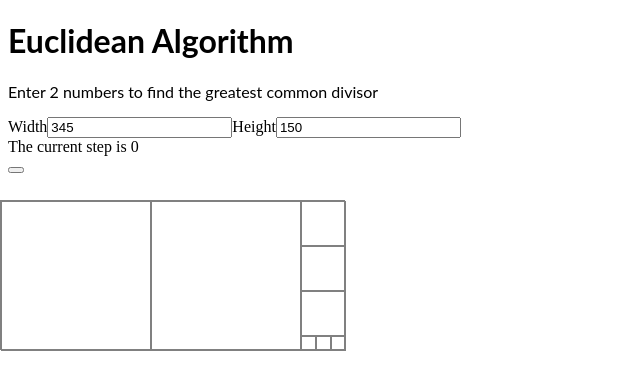
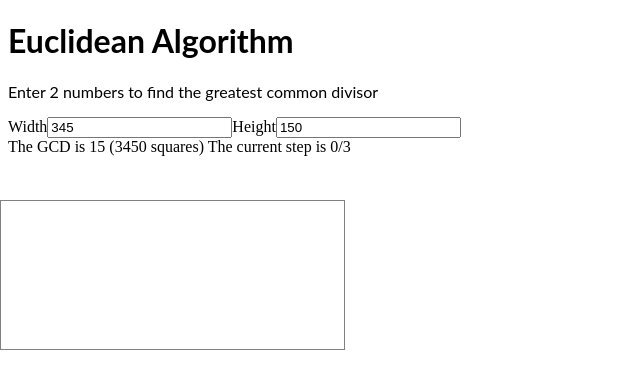
Before and after one commit to kevinmaes/euclid, a React (Create React App) app: page / in a window 1280 px wide. Shown: the top 390 px of the page, without its empty margins (0-640 px from the left). Built offline with nearby package versions, Linux system fonts and the light colour scheme.

Commit message:
fix changing inputs

```diff
--- a/src/App.js
+++ b/src/App.js
@@ -26,7 +26,7 @@ class App extends Component {
       inputs.push(height);
     }
 
-    const steps = calcGCDSteps(width, height);
+    const steps = this.getSteps(inputs);
     this.state = {
       inputs,
       steps,
@@ -43,13 +43,13 @@ class App extends Component {
     newInputs[index] = value || 0;
 
     this.setState(setInputs(newInputs));
-    const steps = calcGCDSteps(...newInputs);
+    const steps = this.getSteps(newInputs);
     this.setState({ steps });
     this.setState({ currentStepIndex: 0 });
   };
 
-  calculateResult = inputs =>
-    this.hasBothInputs(inputs) ? calcGCD(...inputs) : 0;
+  getSteps = inputs =>
+    this.hasBothInputs(inputs) ? calcGCDSteps(...inputs) : [];
 
   inputsToStyle = inputs => {
     return {
@@ -63,7 +63,7 @@ class App extends Component {
   onClick = () => {
     this.setState(({ steps, currentStepIndex }) => {
       const newCurrentStepIndex =
-        currentStepIndex < steps.length - 1 ? currentStepIndex + 1 : 0;
+      steps.length && currentStepIndex <= steps.length - 1 ? currentStepIndex + 1 : 0;
 
       return {
         currentStepIndex: newCurrentStepIndex,
@@ -71,46 +71,22 @@ class App extends Component {
     });
   };
 
-  // renderProblem = inputs => <Step inputs={inputs} />;
+  flipOrientation = orientation =>
+    orientation === LANDSCAPE ? PORTRAIT : LANDSCAPE;
 
-  // renderMeasurement = inputs => <Step inputs={inputs} showChildren />;
-
-  // renderSolution = (inputs, children) => {
-  //   const { result } = this.state;
-
-  //   return (
-  //     <div
-  //       className="rectangle"
-  //       style={{
-  //         width: inputs[0],
-  //         height: inputs[1]
-  //       }}
-  //     >
-  //       {children.length <= VISIBLE_CHILD_MAX &&
-  //         children.map((child, i) => (
-  //           <div
-  //             className="child"
-  //             key={i}
-  //             style={{ width: result, height: result }}
-  //           />
-  //         ))}
-  //     </div>
-  //   );
-  // };
-
-  renderStep = (steps = [], index) => {
+  renderStep = (steps = [], index, orientation, currentStepIndex) => {
     if (index > steps.length - 1) {
       return null;
     }
 
+    if (currentStepIndex <= index) {
+      return null;
+    }
+
     const step = steps[index];
-
-    const { lg, sm, size, divisor, remainder, gcd } = step;
-    const orientation = (index + 2) % 2 ? PORTRAIT : LANDSCAPE;
+    const { lg, size } = step;
     const height = orientation === LANDSCAPE ? size : lg;
     const width = orientation === LANDSCAPE ? lg : size;
-
-    console.log('renderStep', step);
     return (
       <div
         style={{
@@ -120,22 +96,30 @@ class App extends Component {
           width,
           height,
         }}
-
       >
-      <Step
-        key={index}
-        step={step}
-        orientation={(index + 2) % 2 ? PORTRAIT : LANDSCAPE}
-      >
-      </Step>
-      {this.renderStep(steps, index + 1)}
+        <Step step={step} orientation={orientation} style={{}} />
+        {this.renderStep(
+          steps,
+          index + 1,
+          this.flipOrientation(orientation),
+          currentStepIndex
+        )}
       </div>
     );
   };
 
   render() {
-    const { inputs, steps = [], currentStepIndex } = this.state;
-
+    const { inputs, steps, currentStepIndex } = this.state;
+    console.log('currentStepIndex', currentStepIndex);
+    const width = inputs[0];
+    const height = inputs[1];
+    const orientation = width > height ? LANDSCAPE : PORTRAIT;
+    let gcd = 0;
+    let totalSquares = 0;
+    if (steps.length) {
+      gcd = steps[steps.length - 1].gcd;
+      totalSquares = inputs[0] * inputs[1] / gcd;
+    }
     return (
       <div>
         <h1>Euclidean Algorithm</h1>
@@ -148,10 +132,9 @@ class App extends Component {
           <input id="1" onChange={this.onInputChange} value={inputs[1]} />
         </div>
         <div>
-          {/* The GCD is {result} ({children.length} squares) */}
-          The current step is {currentStepIndex}
+          The GCD is {gcd} ({totalSquares} squares) The current step is{' '}
+          {currentStepIndex}/{steps.length}
         </div>
-
         <div
           style={{
             position: 'absolute',
@@ -161,14 +144,14 @@ class App extends Component {
             height: inputs[1],
             border: '1px solid gray',
             display: 'flex',
-            flexDirection: LANDSCAPE,
+            flexDirection: orientation,
             boxSizing: 'border-box',
+            cursor: 'pointer',
           }}
+          onClick={this.onClick}
         >
-          {this.renderStep(steps, currentStepIndex)}
+          {steps.length && this.renderStep(steps, 0, orientation, currentStepIndex)}
         </div>
-        <button onClick={this.onClick} />
-        {/* <div onClick={this.onClick}>{renderFn(inputs, children)}</div> */}
       </div>
     );
   }
--- a/src/Step.js
+++ b/src/Step.js
@@ -1,7 +1,4 @@
 import React from 'react';
-
-const LANDSCAPE = 'row';
-const PORTRAIT = 'column';
 
 export default props => {
   const { lg, sm, size, divisor, remainder, gcd } = props.step;
```
Lines whose indentation alone changed are shown as unchanged.
